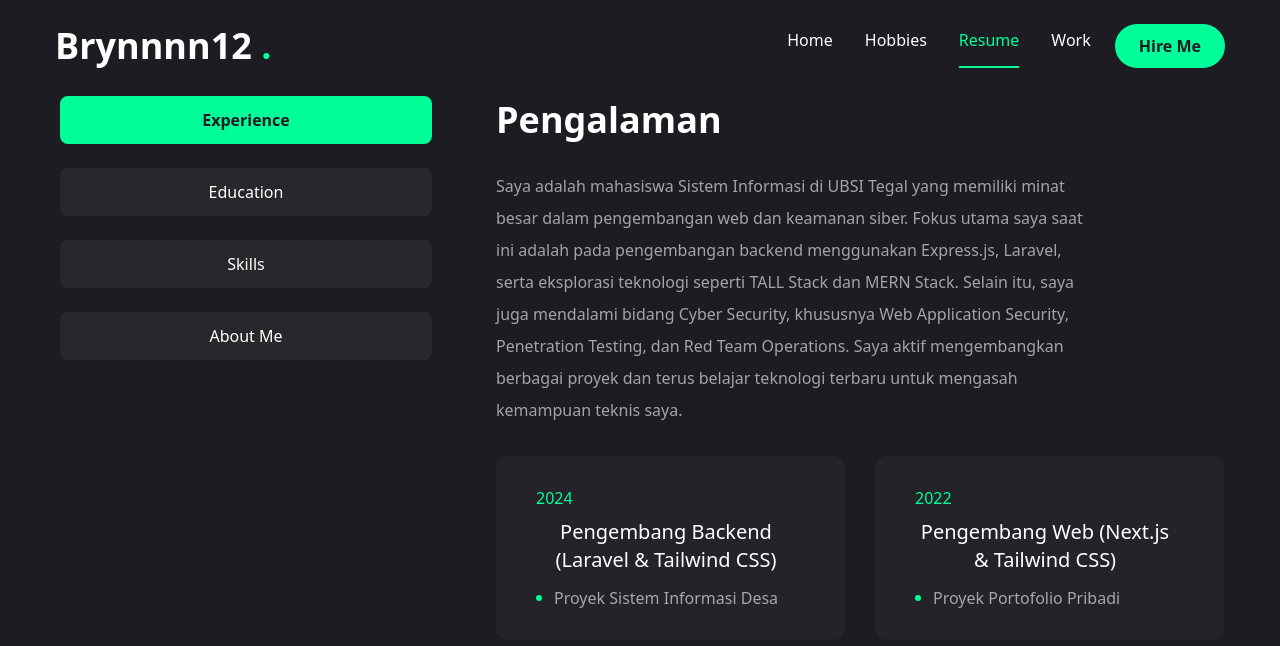
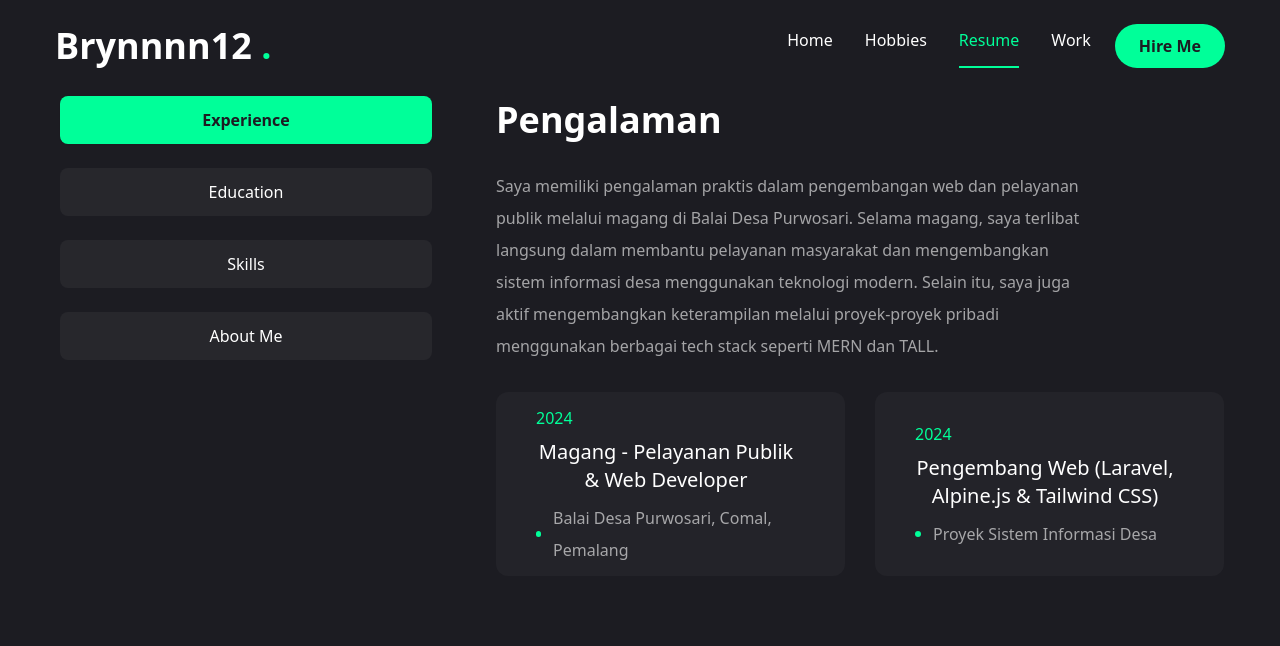
Before and after one commit to Brynnnn12/portofolio, a Next.js app: page /resume in a window 1280 px wide. Shown: the top 646 px of the page. Built offline with nearby package versions, Linux system fonts and the light colour scheme.

Commit message:
update all

```diff
--- a/app/page.jsx
+++ b/app/page.jsx
@@ -22,8 +22,7 @@ export default function Home() {
           <div className="text-center xl:text-left order-2 xl:order-none">
             <span className="text-xl">Mahasiswa</span>
             <h1 className="h1 mb-6">
-              Hello I'm
-              <br /> <span className="text-accent">Bryan</span>
+              Hi, I'm <span className="text-accent">Bryan</span>
             </h1>
             <p className="text-white/80 max-w-[500px] mb-8">
               Saya adalah mahasiswa yang sedang menempuh pendidikan di Jurusan
--- a/app/resume/page.jsx
+++ b/app/resume/page.jsx
@@ -47,7 +47,7 @@ const about = {
     },
     {
       fieldName: "Alamat",
-      fieldValue: "Pemalang, Indonesia",
+      fieldValue: "Indonesia",
     },
     {
       fieldName: "Email",
@@ -59,17 +59,17 @@ const about = {
 const experience = {
   icon: "../../public/assets/resume/badge.svg",
   title: "Pengalaman",
-  description: `Saya adalah mahasiswa Sistem Informasi di UBSI Tegal yang memiliki minat besar dalam pengembangan web dan keamanan siber. Fokus utama saya saat ini adalah pada pengembangan backend menggunakan Express.js, Laravel, serta eksplorasi teknologi seperti TALL Stack dan MERN Stack. Selain itu, saya juga mendalami bidang Cyber Security, khususnya Web Application Security, Penetration Testing, dan Red Team Operations. Saya aktif mengembangkan berbagai proyek dan terus belajar teknologi terbaru untuk mengasah kemampuan teknis saya.`,
+  description: `Saya memiliki pengalaman praktis dalam pengembangan web dan pelayanan publik melalui magang di Balai Desa Purwosari. Selama magang, saya terlibat langsung dalam membantu pelayanan masyarakat dan mengembangkan sistem informasi desa menggunakan teknologi modern. Selain itu, saya juga aktif mengembangkan keterampilan melalui proyek-proyek pribadi menggunakan berbagai tech stack seperti MERN dan TALL.`,
   items: [
     {
-      company: "Proyek Sistem Informasi Desa",
-      position: "Pengembang Backend (Laravel & Tailwind CSS)",
+      company: "Balai Desa Purwosari, Comal, Pemalang",
+      position: "Magang - Pelayanan Publik & Web Developer",
       duration: "2024",
     },
     {
-      company: "Proyek Portofolio Pribadi",
-      position: "Pengembang Web (Next.js & Tailwind CSS)",
-      duration: "2022",
+      company: "Proyek Sistem Informasi Desa",
+      position: "Pengembang Web (Laravel, Alpine.js & Tailwind CSS)",
+      duration: "2024",
     },
   ],
 };
--- a/components/Socials.jsx
+++ b/components/Socials.jsx
@@ -1,9 +1,12 @@
 import Link from "next/link";
-import { FaGithub, FaFacebookF, FaInstagram } from "react-icons/fa";
+import { FaGithub, FaLinkedinIn, FaInstagram } from "react-icons/fa";
 
 const socials = [
   { icon: <FaGithub />, path: "https://github.com/brynnnn12" },
-  { icon: <FaFacebookF />, path: "https://www.facebook.com/Bryan Akbar" },
+  {
+    icon: <FaLinkedinIn />,
+    path: "https://www.linkedin.com/in/brillyan-kurnia-akbar",
+  },
   { icon: <FaInstagram />, path: "https://www.instagram.com/brynnnn12" },
 ];
 
@@ -11,7 +14,13 @@ const Socials = ({ containerStyles, iconStyles }) => {
   return (
     <div className={containerStyles}>
       {socials.map((item, index) => (
-        <Link key={index} href={item.path} className={iconStyles} target="_blank" rel="noopener noreferrer">
+        <Link
+          key={index}
+          href={item.path}
+          className={iconStyles}
+          target="_blank"
+          rel="noopener noreferrer"
+        >
           {item.icon}
         </Link>
       ))}
```
